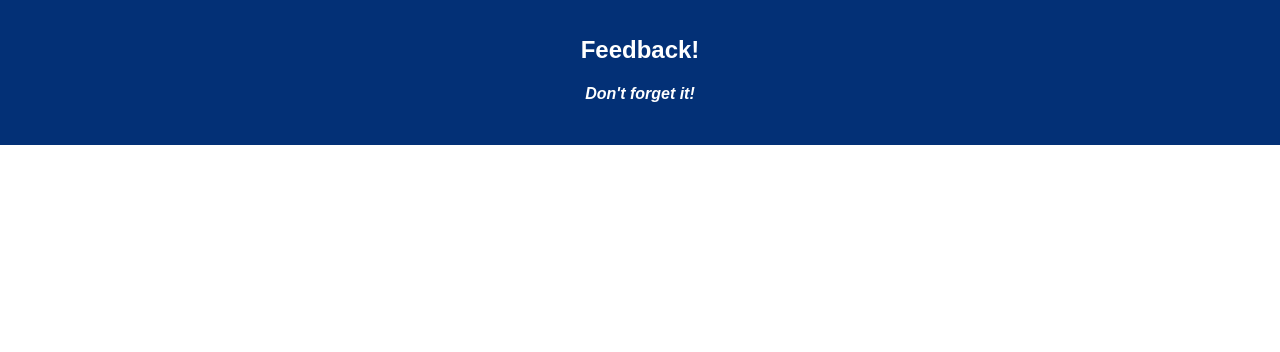
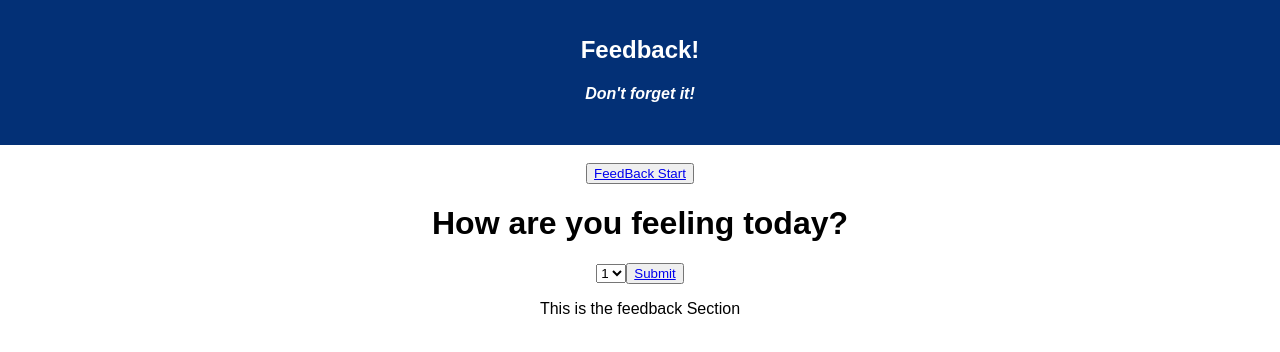
Before and after one commit to Buckhalton/Weekend-Challenge-5, a React (Create React App) app: page /#/1 in a window 1280 px wide. Shown: the top 352 px of the page. Built offline with nearby package versions, Linux system fonts and the light colour scheme.

Commit message:
basic wireframe with routing.

```diff
--- a/src/components/App/App.js
+++ b/src/components/App/App.js
@@ -1,19 +1,32 @@
 import React, { Component } from 'react';
 import axios from 'axios';
 import './App.css';
+import Feedback from '../Feedback/Feedback';
+import PageOne from '../PageOne/PageOne';
+import PageTwo from '../PageTwo/PageTwo';
+import PageThree from '../PageThree/PageThree';
+import PageFour from '../PageFour/PageFour';
+import Header from '../Header/Header';
+import {HashRouter as Router, Route, Link} from 'react-router-dom';
+import {connect} from 'react-redux';
 
 class App extends Component {
   render() {
     return (
       <div className="App">
-        <header className="App-header">
-          <h1 className="App-title">Feedback!</h1>
-          <h4><i>Don't forget it!</i></h4>
-        </header>
-        <br/>
+        <Header/>
+        <Router>
+          <div>
+          <button><Link to="/1">FeedBack Start</Link></button>
+            <Route path="/1" component={PageOne}/>
+            <Route path="/2" component={PageTwo}/>
+            <Route path="/3" component={PageThree}/>
+            <Route path="/4" component={PageFour}/>
+          </div>
+        </Router>
       </div>
     );
   }
 }
 
-export default App;
+export default connect()(App);
--- /dev/null
+++ b/src/components/Feedback/Feedback.js
@@ -0,0 +1,14 @@
+import React, { Component } from 'react';
+import {connect} from 'react-redux';
+
+class Feedback extends Component {
+  render() {
+    return (
+      <div className="App">
+       <p>This is the feedback Section</p>
+      </div>
+    );
+  }
+}
+
+export default connect()(Feedback);
--- /dev/null
+++ b/src/components/Header/Header.js
@@ -0,0 +1,19 @@
+import React, { Component } from 'react';
+import {connect} from 'react-redux';
+
+
+class Header extends Component {
+  render() {
+    return (
+      <div className="App">
+        <header className="App-header">
+          <h1 className="App-title">Feedback!</h1>
+          <h4><i>Don't forget it!</i></h4>
+        </header>
+        <br/>
+      </div>
+    );
+  }
+}
+
+export default connect()(Header);
--- /dev/null
+++ b/src/components/PageFour/PageFour.js
@@ -0,0 +1,19 @@
+import React, { Component } from 'react';
+import {connect} from 'react-redux';
+import Feedback from '../Feedback/Feedback';
+import { Link, withRouter } from 'react-router-dom';
+
+class PageFour extends Component {
+  render() {
+    return (
+      <div className="App">
+        <h1>How are you feeling today?</h1>
+            <input type="text" placeholder="Any comments?" name="comments"/>
+        <button><Link to="/">Submit</Link></button>
+        <Feedback/>
+      </div>
+    );
+  }
+}
+
+export default withRouter(connect()(PageFour));
--- /dev/null
+++ b/src/components/PageOne/PageOne.js
@@ -0,0 +1,25 @@
+import React, { Component } from 'react';
+import {connect} from 'react-redux';
+import Feedback from '../Feedback/Feedback';
+import { Link, withRouter } from 'react-router-dom';
+
+class PageOne extends Component {
+  render() {
+    return (
+      <div className="App">
+        <h1>How are you feeling today?</h1>
+        <select>
+            <option value="1">1</option>
+            <option value="2">2</option>
+            <option value="3">3</option>
+            <option value="4">4</option>
+            <option value="5">5</option>
+        </select>
+        <button><Link to="/2">Submit</Link></button>
+        <Feedback/>
+      </div>
+    );
+  }
+}
+
+export default withRouter(connect()(PageOne));
--- /dev/null
+++ b/src/components/PageThree/PageThree.js
@@ -0,0 +1,25 @@
+import React, { Component } from 'react';
+import {connect} from 'react-redux';
+import Feedback from '../Feedback/Feedback';
+import { Link, withRouter } from 'react-router-dom';
+
+class PageThree extends Component {
+  render() {
+    return (
+      <div className="App">
+        <h1>How well are you being supported?</h1>
+        <select>
+            <option value="1">1</option>
+            <option value="2">2</option>
+            <option value="3">3</option>
+            <option value="4">4</option>
+            <option value="5">5</option>
+        </select>
+        <button><Link to="/4">Submit</Link></button>
+        <Feedback/>
+      </div>
+    );
+  }
+}
+
+export default withRouter(connect()(PageThree));
--- /dev/null
+++ b/src/components/PageTwo/PageTwo.js
@@ -0,0 +1,25 @@
+import React, { Component } from 'react';
+import {connect} from 'react-redux';
+import Feedback from '../Feedback/Feedback';
+import { Link, withRouter } from 'react-router-dom';
+
+class PageTwo extends Component {
+  render() {
+    return (
+      <div className="App">
+        <h1>How well are you understanding the content?</h1>
+        <select>
+            <option value="1">1</option>
+            <option value="2">2</option>
+            <option value="3">3</option>
+            <option value="4">4</option>
+            <option value="5">5</option>
+        </select>
+        <button><Link to="/3">Submit</Link></button>
+        <Feedback/>
+      </div>
+    );
+  }
+}
+
+export default withRouter(connect()(PageTwo));
--- a/src/index.js
+++ b/src/index.js
@@ -3,6 +3,21 @@ import ReactDOM from 'react-dom';
 import './index.css';
 import App from './components/App/App';
 import registerServiceWorker from './registerServiceWorker';
+import {createStore , combineReducers, applyMiddleware} from 'redux';
+import {Provider} from 'react-redux';
+import logger from 'redux-logger';
 
-ReactDOM.render(<App />, document.getElementById('root'));
+const feedbackData = (state = [], action) => {
+    return state;
+}
+
+
+const store = createStore(
+    combineReducers({
+        feedbackData
+    }),
+    applyMiddleware(logger)
+)
+
+ReactDOM.render(<Provider store={store}><App /></Provider>, document.getElementById('root'));
 registerServiceWorker();
```
Also changed, not shown: package.json (+12 -2 lines), 1 other file (tests, documents, lock files or other folders).
